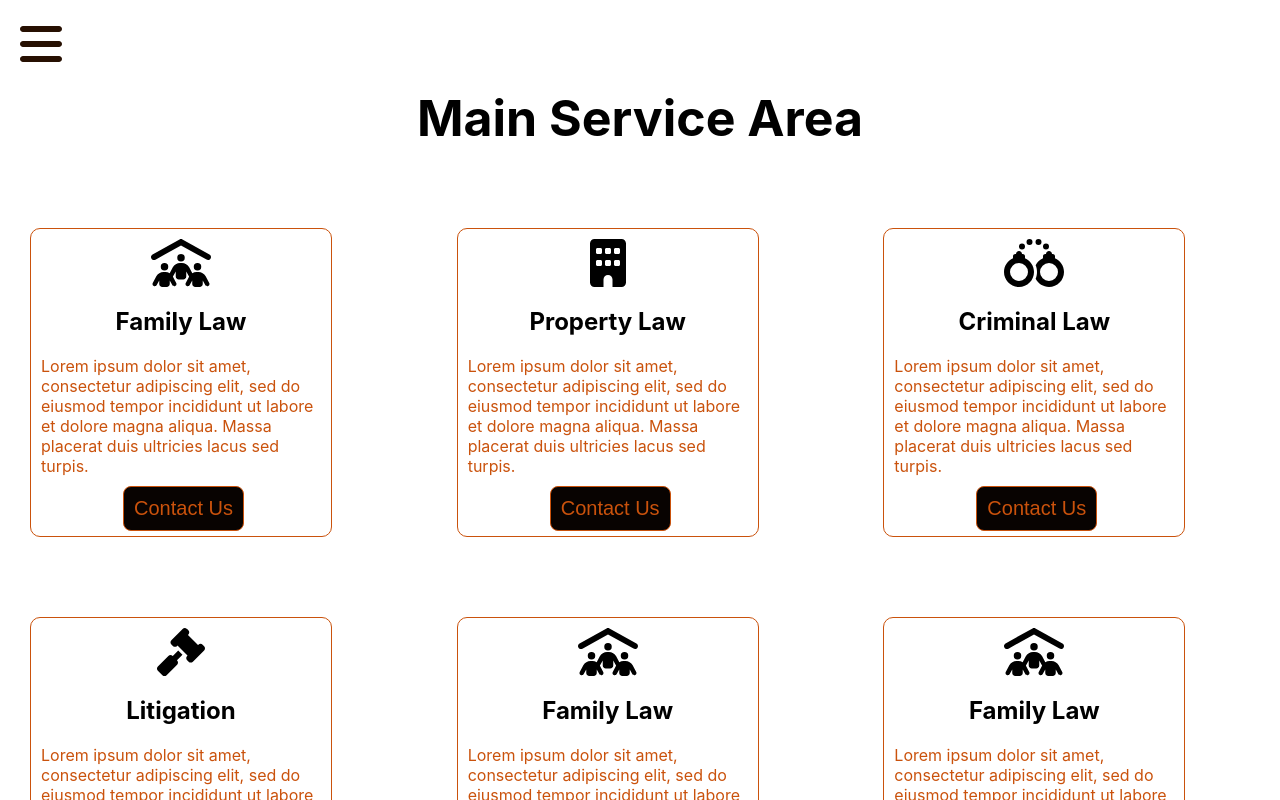
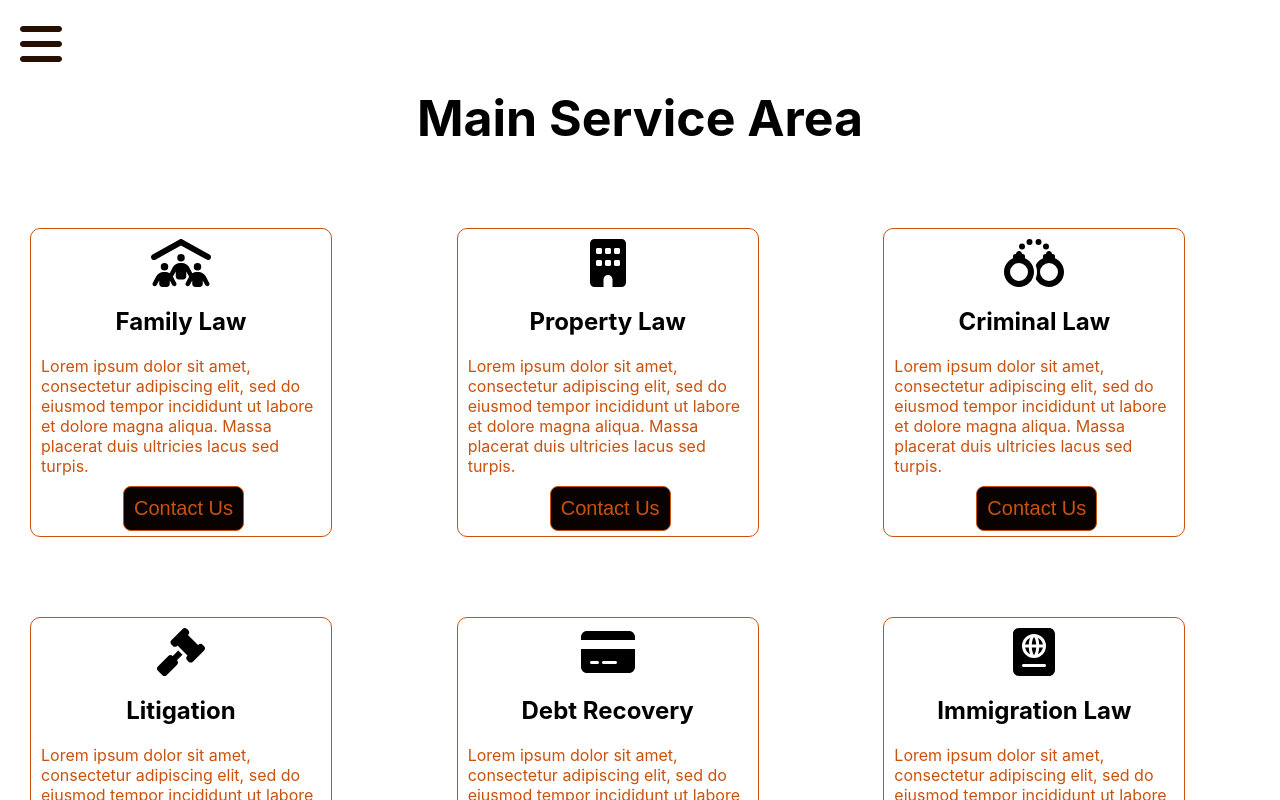
Before and after one commit to Ify-Jas/lawfirm, a React (Create React App) app: page /services in a window 1280 px wide. Shown: the top 800 px of the page. Built offline with nearby package versions, Linux system fonts and the light colour scheme.

Commit message:
updating the hover code for service.js to stop blending with backgrounf

```diff
--- a/src/index.css
+++ b/src/index.css
@@ -195,6 +195,9 @@ background-color: var(--text);
   grid-template-columns: 1fr 1fr 1fr;
   justify-content: start;
   flex-wrap: wrap;
+}
+.services footer a:hover {
+  color: var(--black);
 }
 
 /* testimonial section  */
--- a/src/pages/services.js
+++ b/src/pages/services.js
@@ -2,7 +2,7 @@ import Header from '../components/header';
 import Footer from '../components/footer';
 import {Link} from 'react-router-dom';
 import {FontAwesomeIcon} from '@fortawesome/react-fontawesome';
-import {faPeopleRoof, faBuilding, faHandcuffs, faGavel} from '@fortawesome/free-solid-svg-icons';
+import {faPeopleRoof, faBuilding, faHandcuffs, faGavel, faCreditCard, faPassport} from '@fortawesome/free-solid-svg-icons';
 
 
 function Services() {
@@ -49,8 +49,8 @@ function Services() {
 
                 </div>
                 <div className='serviceCard'>
-                   <FontAwesomeIcon className='icon' icon={faPeopleRoof} size='3x' />
-                   <h2>Family Law</h2>
+                   <FontAwesomeIcon className='icon' icon={faCreditCard} size='3x' />
+                   <h2>Debt Recovery</h2>
                    <p>Lorem ipsum dolor sit amet, consectetur adipiscing elit, sed do eiusmod tempor incididunt ut labore et dolore magna aliqua. Massa placerat duis ultricies lacus sed turpis.</p>
                    <button className='homeBtn'>
                       <Link className='homeContact' to={'/contact'}>Contact Us</Link>
@@ -58,8 +58,8 @@ function Services() {
 
                 </div>
                 <div className='serviceCard'>
-                   <FontAwesomeIcon className='icon' icon={faPeopleRoof} size='3x' />
-                   <h2>Family Law</h2>
+                   <FontAwesomeIcon className='icon' icon={faPassport} size='3x' />
+                   <h2>Immigration Law</h2>
                    <p>Lorem ipsum dolor sit amet, consectetur adipiscing elit, sed do eiusmod tempor incididunt ut labore et dolore magna aliqua. Massa placerat duis ultricies lacus sed turpis.</p>
                    <button className='homeBtn'>
                       <Link className='homeContact' to={'/contact'}>Contact Us</Link>
```
